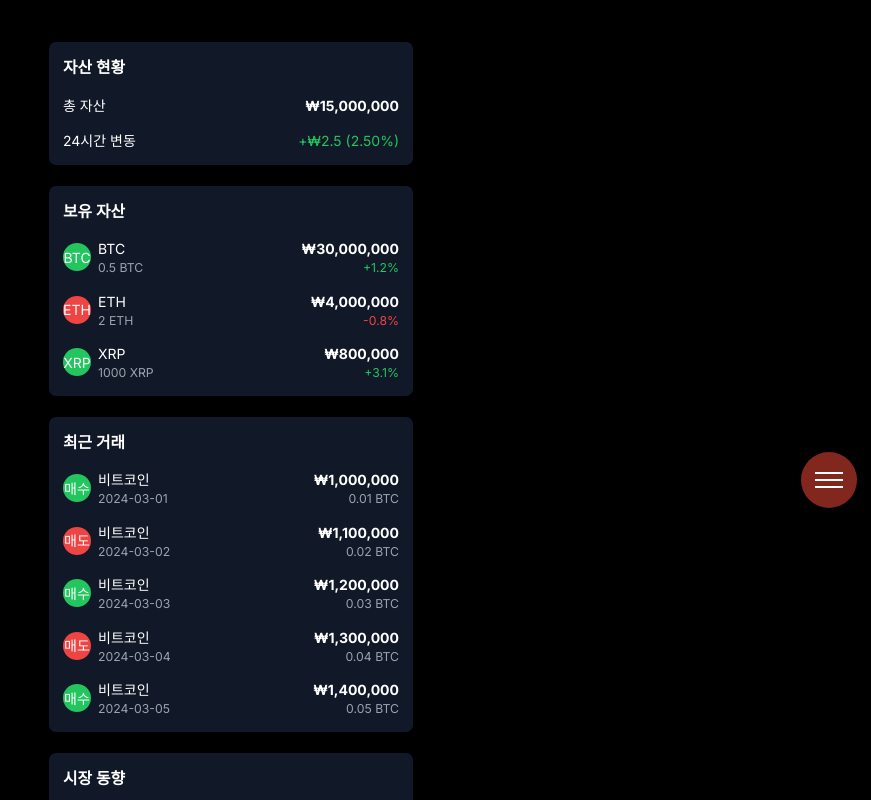
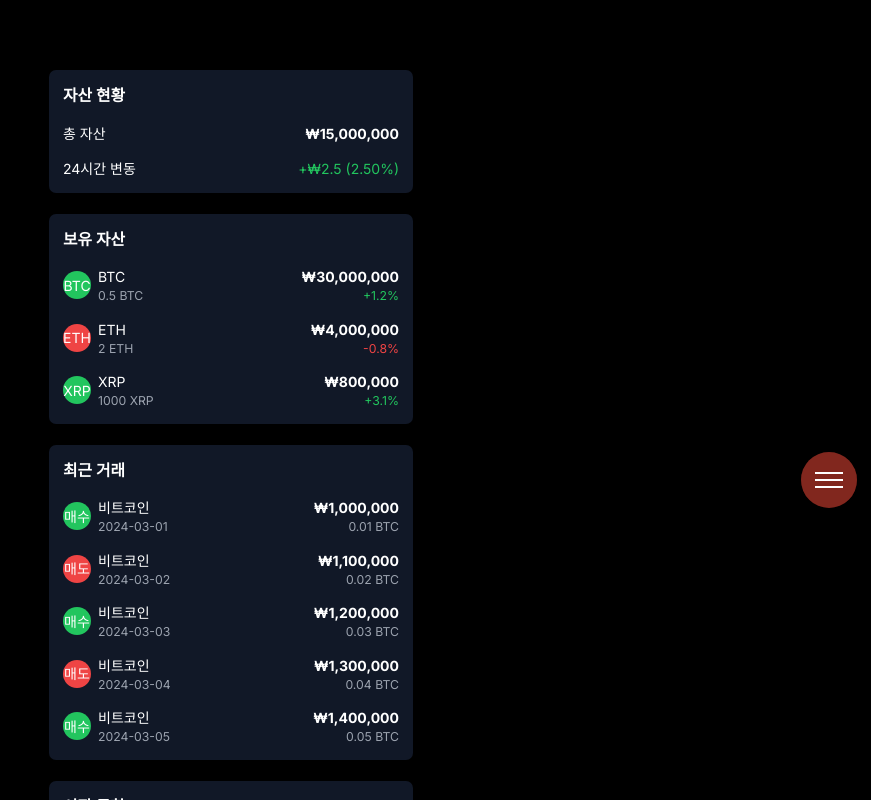
Before and after one commit to imsourceboom/nomorethink-front, a Next.js app: page / in a window 1280 px wide. Shown: the whole page, without its empty margins (409-1280 px from the left). Built offline with nearby package versions, Linux system fonts and the light colour scheme.

Commit message:
fix: Safe Area 처리 방식 개선 및 상단 여백 확대

```diff
--- a/app/components/Template.tsx
+++ b/app/components/Template.tsx
@@ -10,7 +10,7 @@ export default function Template({ children }: { children: React.ReactNode }) {
         <AnimatePresence mode="wait">
             <motion.div
                 key={pathname}
-                className="w-full h-full bg-black"
+                className="w-full h-full bg-black content-safe-area"
                 initial={{
                     opacity: 0,
                 }}
--- a/app/page.tsx
+++ b/app/page.tsx
@@ -9,8 +9,8 @@ export default function Home() {
 
     return (
         <Template>
-            <div className="w-full h-full min-h-screen bg-black text-white overflow-y-auto safe-area-top">
-                <div className="max-w-md mx-auto pt-12 p-4 pb-24 space-y-6">
+            <div className="w-full h-full min-h-screen bg-black text-white overflow-y-auto">
+                <div className="max-w-md mx-auto pt-20 p-4 pb-24 space-y-6">
                     {/* 기존 섹션들 */}
                     <section className="bg-gray-900 rounded-lg p-4">
                         <h2 className="text-lg font-semibold mb-4">자산 현황</h2>
```
